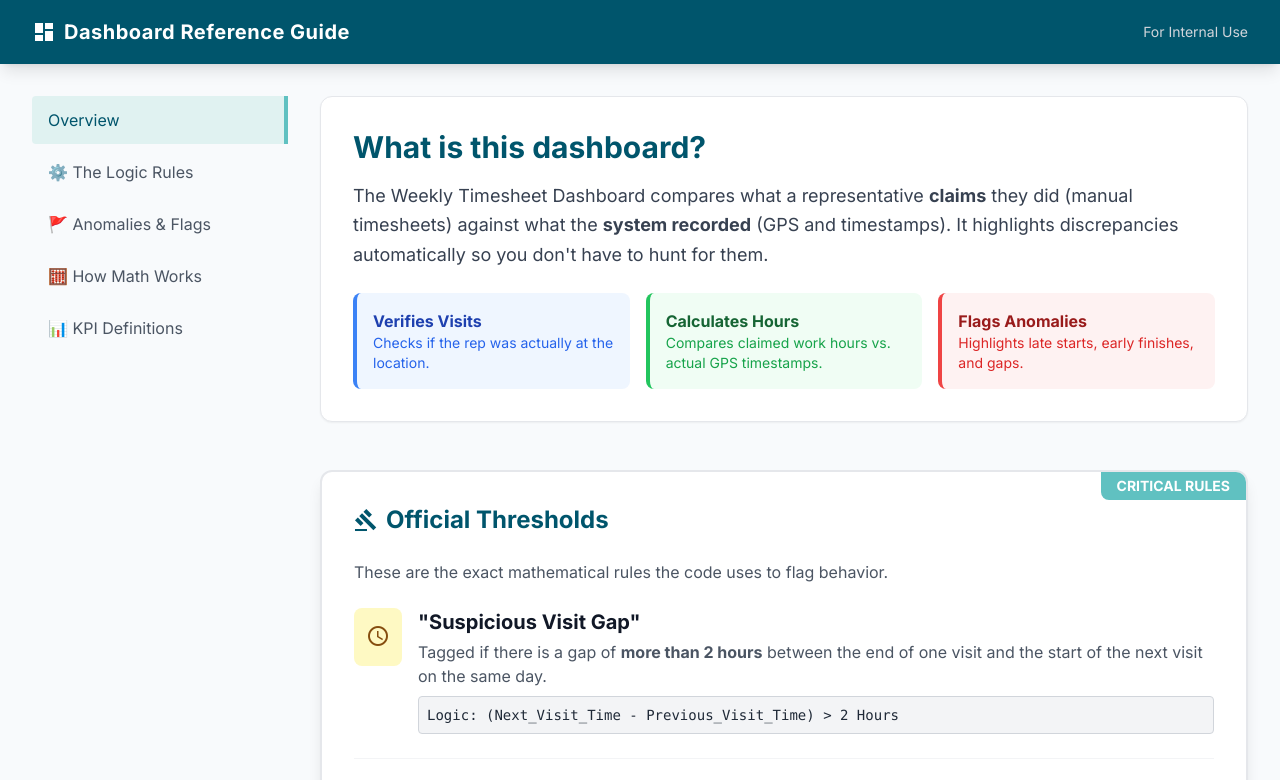
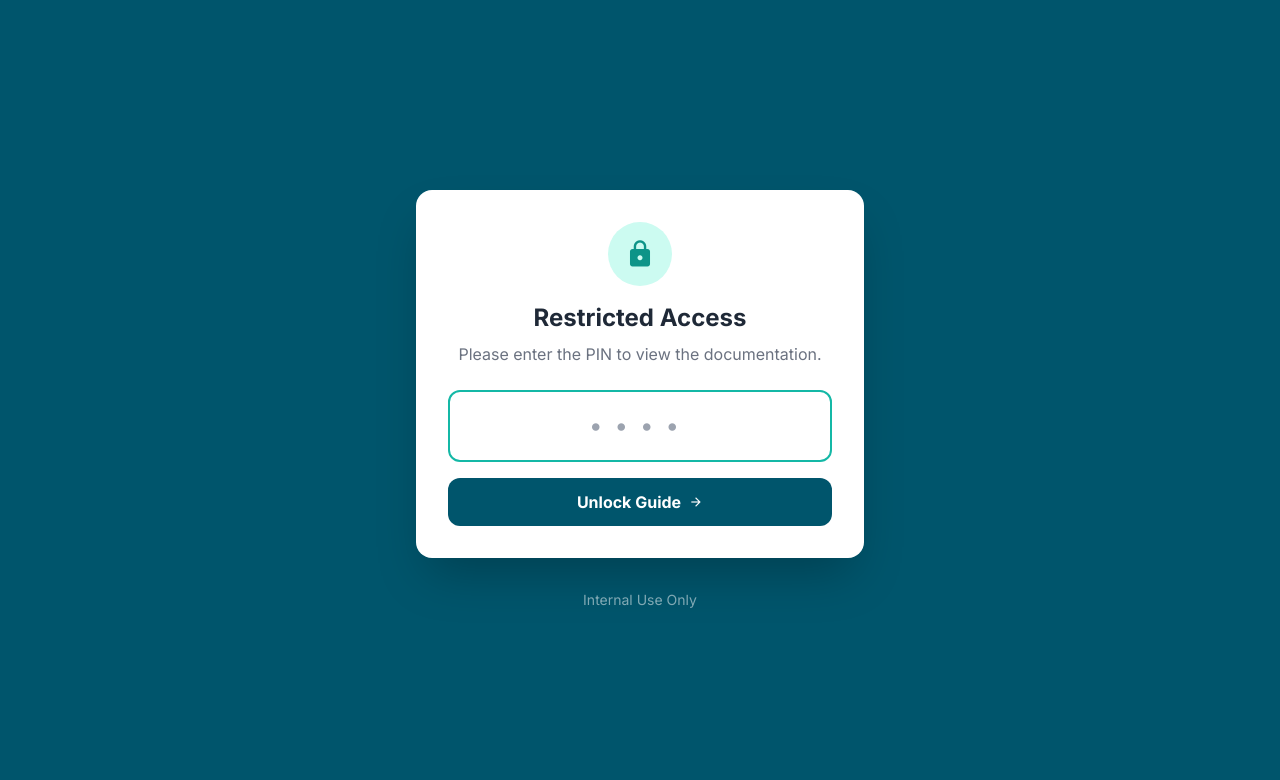
Before and after one commit to enlightenpress/enlightenpress, a plain HTML site: page index.html in a window 1280 px wide. Shown: the top 780 px of the page. Drawn offline with nearby package versions, Linux system fonts and the light colour scheme.

Commit message:
Update index.html

```diff
--- a/index.html
+++ b/index.html
@@ -26,11 +26,57 @@
             color: #00556C;
             border-right: 4px solid #60C1C1;
         }
+
+        /* Lock Screen Styles */
+        #lock-screen {
+            position: fixed;
+            top: 0;
+            left: 0;
+            width: 100%;
+            height: 100%;
+            background-color: #00556C; /* brand-dark */
+            z-index: 9999;
+            display: flex;
+            align-items: center;
+            justify-content: center;
+            flex-direction: column;
+        }
+
+        .pin-input {
+            letter-spacing: 0.5em;
+            font-size: 1.5rem;
+            text-align: center;
+        }
     </style>
 </head>
 
 <body class="bg-slate-50 text-gray-700">
 
+    <!-- Lock Screen Overlay -->
+    <div id="lock-screen">
+        <div class="bg-white p-8 rounded-2xl shadow-2xl w-full max-w-md text-center">
+            <div class="mb-6">
+                <div class="w-16 h-16 bg-teal-100 rounded-full flex items-center justify-center mx-auto mb-4">
+                    <i class="material-icons text-3xl text-teal-600">lock</i>
+                </div>
+                <h2 class="text-2xl font-bold text-gray-800">Restricted Access</h2>
+                <p class="text-gray-500 mt-2">Please enter the PIN to view the documentation.</p>
+            </div>
+
+            <form id="pin-form" onsubmit="checkPin(event)">
+                <input type="password" id="pin-input" class="pin-input w-full p-4 border-2 border-gray-200 rounded-xl focus:border-teal-500 focus:outline-none transition-colors mb-4" placeholder="••••" maxlength="4" autofocus>
+                <button type="submit" class="w-full bg-[#00556C] hover:bg-[#004455] text-white font-bold py-3 px-4 rounded-xl transition-colors flex items-center justify-center gap-2">
+                    <span>Unlock Guide</span>
+                    <i class="material-icons text-sm">arrow_forward</i>
+                </button>
+                <p id="error-msg" class="text-red-500 mt-3 text-sm font-semibold hidden">Incorrect PIN. Please try again.</p>
+            </form>
+        </div>
+        <p class="text-white/50 mt-8 text-sm">Internal Use Only</p>
+    </div>
+
+    <!-- Main Content Wrapper (Hidden by default) -->
+    <div id="main-content" class="hidden">
         <!-- Top Navigation Bar -->
         <header class="bg-brand-dark text-white shadow-lg sticky top-0 z-50">
             <div class="max-w-7xl mx-auto px-4 sm:px-6 lg:px-8 h-16 flex items-center justify-between">
@@ -296,9 +342,52 @@
                 </main>
             </div>
         </div>
+    </div>
 
-    <!-- Simple JS for Sidebar Active State -->
+    <!-- Scripts -->
     <script>
+        // Set lock state initially
+        const LOCKED_STATE = true;
+        const SECRET_PIN = "3927";
+
+        function checkPin(event) {
+            event.preventDefault();
+            const input = document.getElementById('pin-input');
+            const errorMsg = document.getElementById('error-msg');
+            const lockScreen = document.getElementById('lock-screen');
+            const mainContent = document.getElementById('main-content');
+
+            if (input.value === SECRET_PIN) {
+                // Success: Hide lock screen, show content
+                lockScreen.style.opacity = '0';
+                lockScreen.style.transition = 'opacity 0.5s ease';
+
+                setTimeout(() => {
+                    lockScreen.style.display = 'none';
+                    mainContent.classList.remove('hidden');
+                    // Add fade-in effect to main content
+                    mainContent.style.opacity = '0';
+                    mainContent.style.transition = 'opacity 0.5s ease';
+                    requestAnimationFrame(() => {
+                        mainContent.style.opacity = '1';
+                    });
+                }, 500);
+            } else {
+                // Error
+                errorMsg.classList.remove('hidden');
+                input.value = '';
+                input.classList.add('border-red-500');
+                setTimeout(() => {
+                    input.classList.remove('border-red-500');
+                }, 1000);
+            }
+        }
+
+        // Keep focus on input
+        document.getElementById('lock-screen').addEventListener('click', () => {
+            document.getElementById('pin-input').focus();
+        });
+
         function setActive(element) {
             // Remove active class from all items
             const items = document.querySelectorAll('.nav-item');
```
Lines whose indentation alone changed are shown as unchanged.
